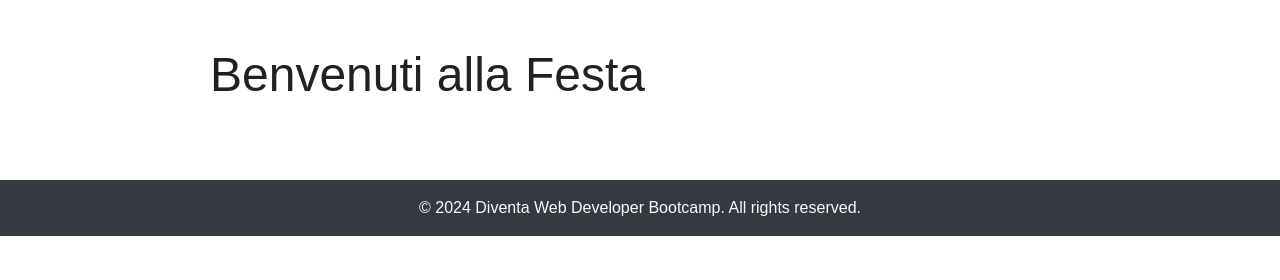
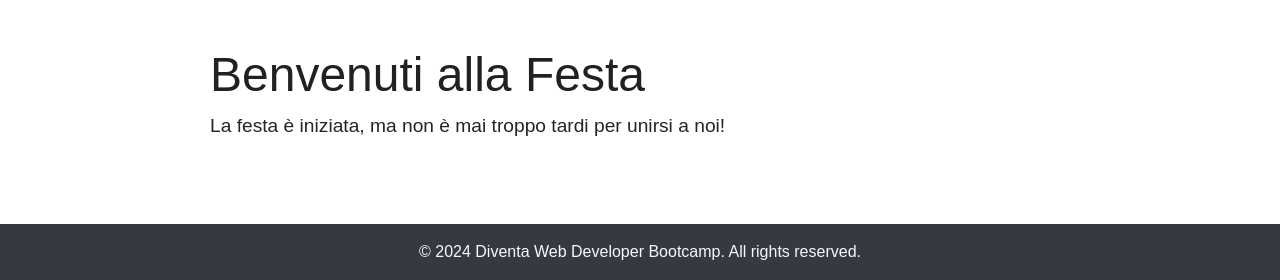
Before and after one commit to antonaai/miniprogetto, a plain HTML site: page index.html in a window 1280 px wide. Shown: the part 822-1102 px from the top of the page. Before the commit the page ends 1058 px from the top, so only its background shows below. Drawn offline with nearby package versions, Linux system fonts and the light colour scheme.

Commit message:
aggiunto descrizione divertente

```diff
--- a/index.html
+++ b/index.html
@@ -15,6 +15,7 @@
 
         <section class="container cc-container my-5">
             <h2>Benvenuti alla Festa</h2>
+            <p>La festa è iniziata, ma non è mai troppo tardi per unirsi a noi!</p>
         </section>
 
         <footer class="text-center bg-dark text-light">
```
